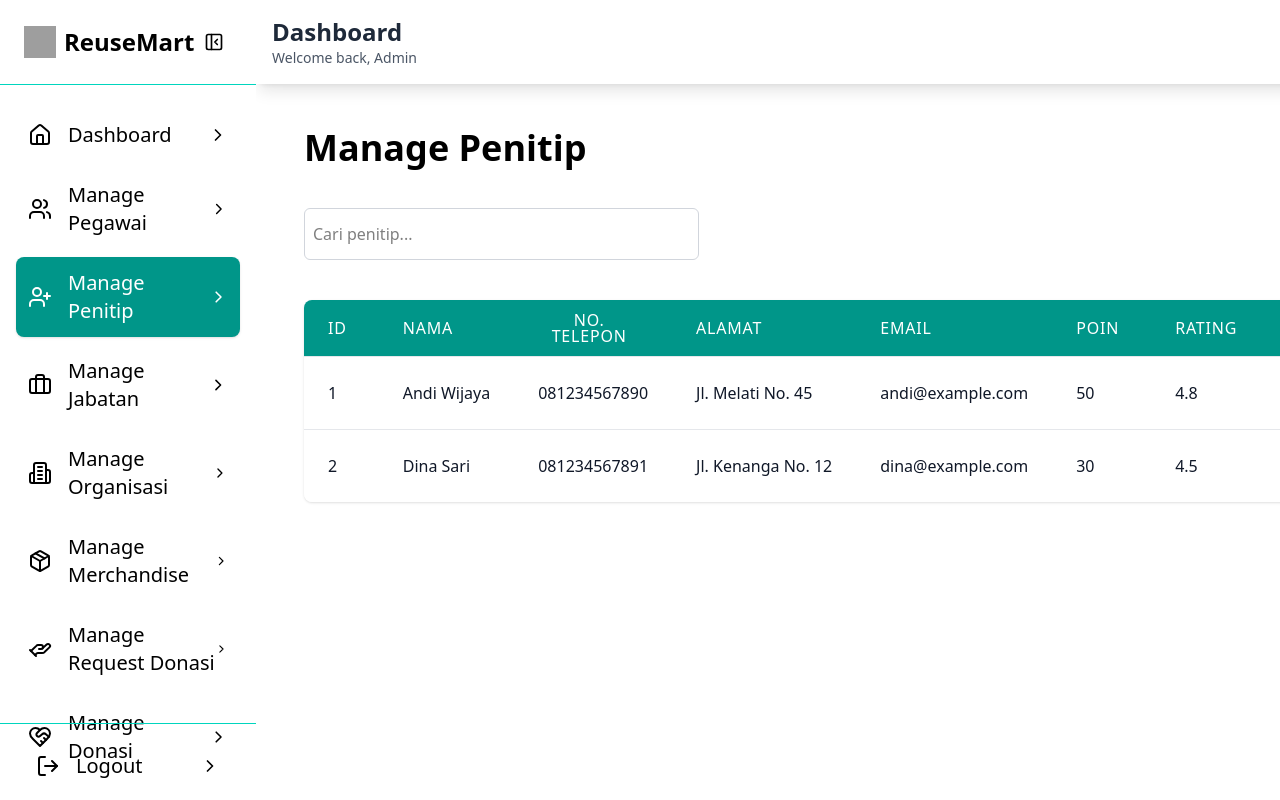
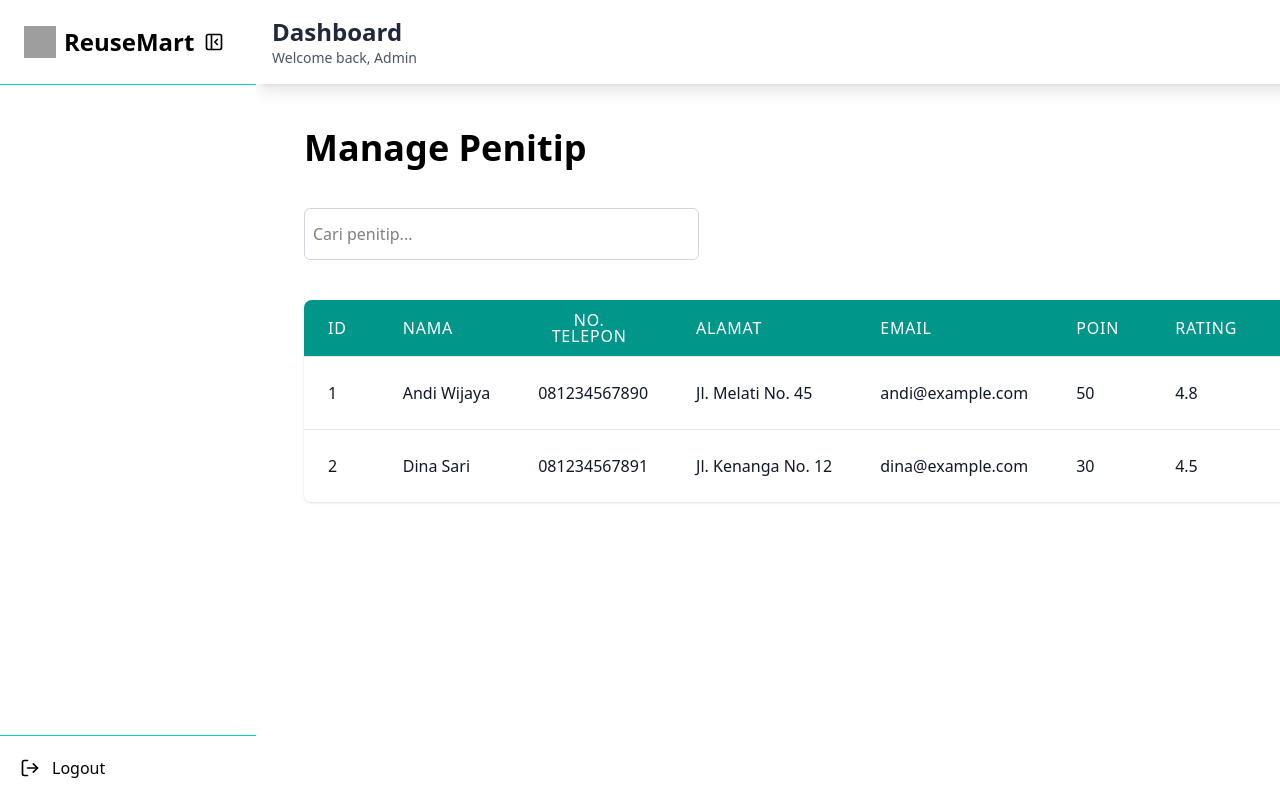
Before and after one commit to SaktiPadmayoga/p3l_frontend, a React (Vite) app: page /admin/manage-penitip in a window 1280 px wide. Built offline with nearby package versions, Linux system fonts and the light colour scheme; grey boxes are pictures that could not be loaded.

Commit message:
Update admin sidebar

```diff
--- a/src/layouts/Administrator/components/Sidebar.jsx
+++ b/src/layouts/Administrator/components/Sidebar.jsx
@@ -1,13 +1,83 @@
-import React from 'react';
+import React, { useState, useEffect } from 'react';
 import { Menu, PanelLeftClose, Home, Users, UserPlus, Briefcase, Building2, Package, HandHelping, HeartHandshake, History, LogOut } from 'lucide-react';
-
+import { useNavigate } from 'react-router-dom'; // Import useNavigate
 import SidebarItem from './SidebarItem';
 
 const Sidebar = ({ sidebarOpen, setSidebarOpen }) => {
+  const [userRoles, setUserRoles] = useState([]);
+  const [userPermissions, setUserPermissions] = useState([]);
+  const [userType, setUserType] = useState('');
+  const [isLoading, setIsLoading] = useState(true);
+  const navigate = useNavigate(); // Initialize useNavigate hook
+
+  useEffect(() => {
+    // Get user data from localStorage (saved during login)
+    const getUserData = () => {
+      try {
+        setIsLoading(true);
+
+        // Get user data from localStorage
+        const userData = JSON.parse(localStorage.getItem('userData'));
+        const userType = localStorage.getItem('userType');
+
+        if (!userData) {
+          console.error('No user data found in localStorage');
+          setIsLoading(false);
+          return;
+        }
+
+        // Set user type (pegawai or pembeli)
+        setUserType(userType || '');
+
+        // Set roles from user data
+        setUserRoles(userData.role || []);
+
+        // Set permissions if available (only for pegawai)
+        if (userData.permissions) {
+          setUserPermissions(userData.permissions || []);
+        } else {
+          setUserPermissions([]);
+        }
+
+        setIsLoading(false);
+      } catch (error) {
+        console.error('Failed to load user data:', error);
+        setIsLoading(false);
+      }
+    };
+
+    getUserData();
+  }, []);
+
+  // Functions to check if user has specific roles or permissions
+  const hasRole = (role) => userRoles.includes(role);
+  const hasPermission = (permission) => userPermissions.includes(permission);
+
+  // Logout function
+  const handleLogout = () => {
+    // Clear all auth related data
+    localStorage.removeItem('token');
+    localStorage.removeItem('userType');
+    localStorage.removeItem('userData');
+
+    // Optional: Invalidate token di backend
+    // axios.post('/api/logout');
+
+    // Redirect ke halaman login
+    navigate('/login');
+
+    // Optional: Force reload halaman untuk clear state
+    window.location.reload();
+  };
+
+  if (isLoading) {
+    return <div className="bg-white text-black fixed h-full z-50 w-64 flex items-center justify-center">
+      <p>Loading...</p>
+    </div>;
+  }
+
   return (
-    <div className={`bg-white text-black transition-all duration-300 fixed h-full z-50
-      ${sidebarOpen ? 'w-64' : 'sm:w-20 w-64'}
-      ${sidebarOpen ? 'left-0' : 'sm:left-0 -left-full'}`}>
+    <div className={`bg-white text-black transition-all duration-300 fixed h-full z-50 ${sidebarOpen ? 'w-64' : 'sm:w-20 w-64'} ${sidebarOpen ? 'left-0' : 'sm:left-0 -left-full'}`}>
       <div className="flex items-center justify-between p-6 border-b border-teal-400">
         {(sidebarOpen || window.innerWidth < 640) && (
           <div className="flex items-center space-x-2 mr-3">
@@ -15,13 +85,11 @@ const Sidebar = ({ sidebarOpen, setSidebarOpen }) => {
             <h1 className="text-2xl font-bold">ReuseMart</h1>
           </div>
         )}
-        {/* Show close button on mobile when sidebar is open */}
         <div className="sm:block hidden">
           <button onClick={() => setSidebarOpen(!sidebarOpen)} className="p-2 rounded-lg hover:bg-teal-600 hover:text-white">
             {sidebarOpen ? <PanelLeftClose size={20} /> : <Menu size={20} />}
           </button>
         </div>
-        {/* Show close button on mobile only when sidebar is open */}
         <div className="sm:hidden block">
           <button onClick={() => setSidebarOpen(false)} className="p-2 rounded-lg hover:bg-teal-600 hover:text-white">
             <PanelLeftClose size={20} />
@@ -29,19 +97,113 @@ const Sidebar = ({ sidebarOpen, setSidebarOpen }) => {
         </div>
       </div>
       <nav className="mt-6">
-        <SidebarItem icon={<Home />} text="Dashboard" path="dashboard" expanded={sidebarOpen || window.innerWidth < 640} />
-        <SidebarItem icon={<Users />} text="Manage Pegawai" path="manage-pegawai" expanded={sidebarOpen || window.innerWidth < 640} />
-        <SidebarItem icon={<UserPlus />} text="Manage Penitip" path="manage-penitip" expanded={sidebarOpen || window.innerWidth < 640} />
-        <SidebarItem icon={<Briefcase />} text="Manage Jabatan" path="manage-jabatan" expanded={sidebarOpen || window.innerWidth < 640} />
-        <SidebarItem icon={<Building2 />} text="Manage Organisasi" path="manage-organisasi" expanded={sidebarOpen || window.innerWidth < 640} />
-        <SidebarItem icon={<Package />} text="Manage Merchandise" path="manage-merchandise" expanded={sidebarOpen || window.innerWidth < 640} />
-        <SidebarItem icon={<HandHelping />} text="Manage Request Donasi" path="manage-request-donasi" expanded={sidebarOpen || window.innerWidth < 640} />
-        <SidebarItem icon={<HeartHandshake />} text="Manage Donasi" path="daftar-request-donasi" expanded={sidebarOpen || window.innerWidth < 640} />
-        <SidebarItem icon={<History />} text="History Donasi" path="history-donasi" expanded={sidebarOpen || window.innerWidth < 640} />
+        {/* Dashboard - Only for admin */}
+        {hasRole('admin') &&(
+          <SidebarItem
+            icon={<Home />}
+            text="Dashboard"
+            path="dashboard"
+            expanded={sidebarOpen || window.innerWidth < 640}
+          />
+        )}
 
+        {/* Manage Pegawai - Admin with manage_pegawai permission */}
+        {hasRole('admin') && hasPermission('manage-pegawai') && (
+          <SidebarItem
+            icon={<Users />}
+            text="Manage Pegawai"
+            path="manage-pegawai"
+            expanded={sidebarOpen || window.innerWidth < 640}
+          />
+        )}
+
+        {/* Manage Penitip - Admin with manage_penitip permission */}
+        {hasRole('cs') && hasPermission('manage-penitip') && (
+          <SidebarItem
+            icon={<UserPlus />}
+            text="Manage Penitip"
+            path="manage-penitip"
+            expanded={sidebarOpen || window.innerWidth < 640}
+          />
+        )}
+
+        {/* Manage Jabatan - Only for admin */}
+        {hasRole('admin') && hasPermission('manage-jabatan') && (
+          <SidebarItem
+            icon={<Briefcase />}
+            text="Manage Jabatan"
+            path="manage-jabatan"
+            expanded={sidebarOpen || window.innerWidth < 640}
+          />
+        )}
+
+        {/* Manage Organisasi - Only for organisasi role */}
+        {hasRole('admin') && hasPermission('manage-organisasi') && (
+          <SidebarItem
+            icon={<Building2 />}
+            text="Manage Organisasi"
+            path="manage-organisasi"
+            expanded={sidebarOpen || window.innerWidth < 640}
+          />
+        )}
+
+        {/* Manage Merchandise - Anyone with manage_merchandise permission */}
+        {hasRole('admin') && hasPermission('manage-merchandise') &&  (
+          <SidebarItem
+            icon={<Package />}
+            text="Manage Merchandise"
+            path="manage-merchandise"
+            expanded={sidebarOpen || window.innerWidth < 640}
+          />
+        )}
+        {/* Manage Request Donasi - Anyone with manage_request_donasi permission */}
+        {hasRole('organisasi') && hasPermission('manage-request-donasi') && (
+          <SidebarItem
+            icon={<HandHelping />}
+            text="Manage Request Donasi"
+            path="manage-request-donasi"
+            expanded={sidebarOpen || window.innerWidth < 640}
+          />
+        )}
+
+        {/* Manage Donasi - Anyone with manage_donasi permission */}
+        {hasRole('Owner') && hasPermission('manage-donasi') && (
+          <SidebarItem
+            icon={<HeartHandshake />}
+            text="Manage Donasi"
+            path="daftar-request-donasi"
+            expanded={sidebarOpen || window.innerWidth < 640}
+          />
+        )}
+
+        {/* History Donasi - Anyone with history_donasi permission */}
+        {hasRole('Owner') && hasPermission('history-donasi') && (
+          <SidebarItem
+            icon={<History />}
+            text="History Donasi"
+            path="history-donasi"
+            expanded={sidebarOpen || window.innerWidth < 640}
+          />
+        )}
+
+        {/* Logout is available to everyone */}
         <div className="absolute bottom-0 w-full border-t border-teal-400 p-2">
-          <SidebarItem icon={<LogOut />} text="Logout" path="/login" expanded={sidebarOpen || window.innerWidth < 640} />
-        </div>
+  <button
+    onClick={() => {
+      if(window.confirm('Yakin ingin logout?')) {
+        handleLogout();
+      }
+    }}
+    className={`flex items-center w-full p-3 rounded-lg hover:bg-black hover:text-white transition-colors duration-200 ${
+      sidebarOpen || window.innerWidth < 640 ? 'justify-start' : 'justify-center'
+    }`}
+    title="Logout"
+  >
+    <LogOut size={20} />
+    {(sidebarOpen || window.innerWidth < 640) &&
+      <span className="ml-3">Logout</span>}
+  </button>
+</div>
       </nav>
     </div>
   );
```
